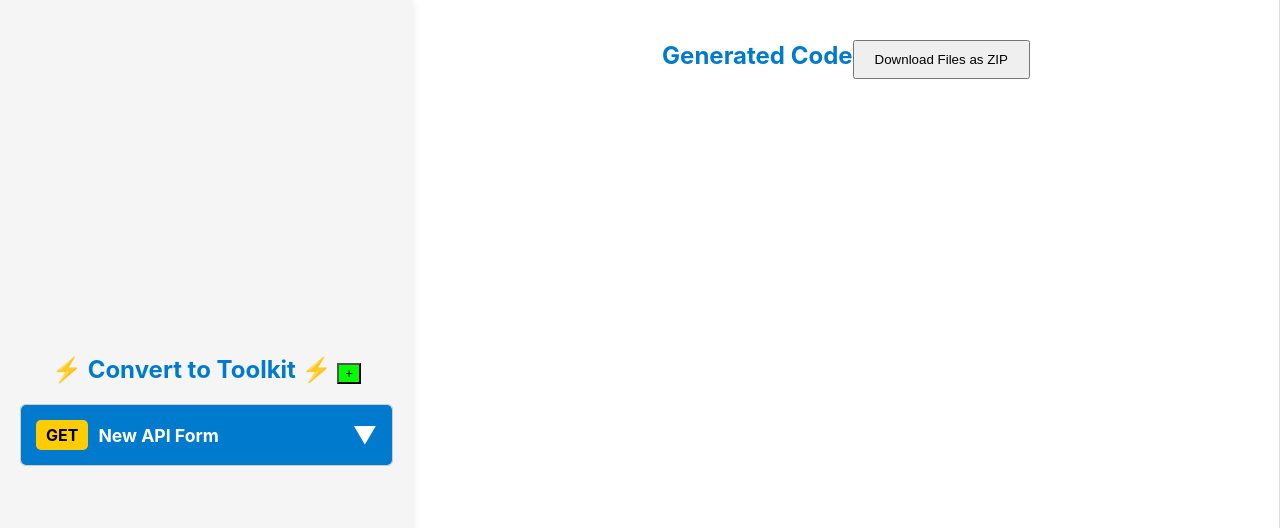
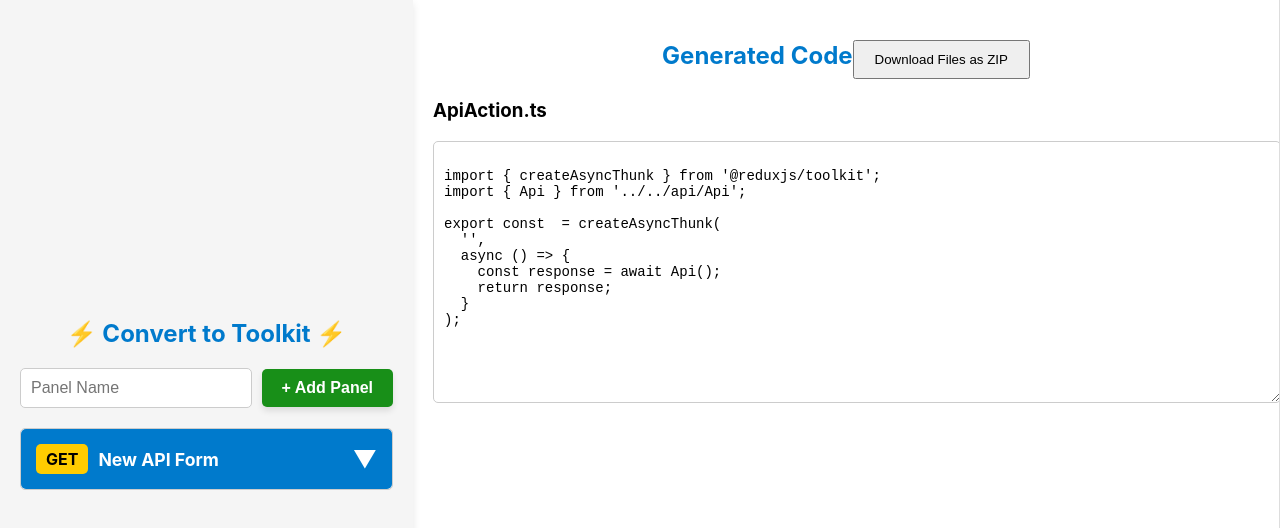
Before and after one commit to Suryash-343/redux_to_toolkit, a React (Create React App) app: page / in a window 1280 px wide. Shown: the top 528 px of the page. Built offline with nearby package versions, Linux system fonts and the light colour scheme; the HTML template or start-up script is replaced by a standard one.

Commit message:
single app handled, mapping pending, data retrieval working fine

```diff
--- a/src/components/ActionForm.tsx
+++ b/src/components/ActionForm.tsx
@@ -6,15 +6,8 @@ import ApiCodeBox from './ApiCodeBox.tsx';
 import DownloadZipButton from './DownloadZipButton.tsx';
 
 const ActionForm = () => {
-    const [formData, setFormData] = useState({
-        panelName: '',
-        reducer: '',
-        endpoint: '',
-        apiFunctionName: '',
-        requestType: 'get', // Default to GET
-        dynamicUrl: false, // Default to false
-        payloadBody: false, // Default to false
-    });
+
+    const [panelName, setPanelName] = useState('');
     const [sliceCode, setSliceCode] = useState('');
     const [typeCode, setTypeCode] = useState('');
     const [apiActionCode, setApiActionCode] = useState('');
@@ -49,7 +42,6 @@ const ActionForm = () => {
     //     }
     // };
 
-    const { panelName, apiFunctionName, reducer, endpoint, dynamicUrl, payloadBody, requestType } = formData;
     const files = [
 
         {
@@ -72,7 +64,6 @@ const ActionForm = () => {
     const [forms, setForms] = useState([
         {
             id: Date.now(),
-            panelName: '',
             reducer: '',
             endpoint: '',
             apiFunctionName: '',
@@ -135,6 +126,8 @@ const ActionForm = () => {
     const toggleAccordion = (id: number) => {
         setExpandedForm((prev) => (prev === id ? null : id));
     };
+    console.log(forms, '---+++')
+
     return (
         <div
             style={{
@@ -157,47 +150,37 @@ const ActionForm = () => {
                 <h2 style={{ textAlign: 'center', color: '#007acc' }}>Generated Code
                     <DownloadZipButton zipName={`${panelName}-converted`} files={files} />
                 </h2>
-                {panelName && endpoint && (
-                    <ApiCodeBox
+
+                {/* <ApiCodeBox
                         panelName={panelName}
-                        endpoint={endpoint}
-                        requestType={requestType}
-                        apiFunctionName={apiFunctionName}
-                        dynamicUrl={dynamicUrl}
-                        payloadBody={payloadBody}
+                        forms={forms}
                         apiCode={apiCode}
                         setApiCode={setApiCode}
-                    />
-                )}
-                {panelName && apiFunctionName && endpoint && (
+                    /> */}
+
+
                 <ApiActionCodeBox
                     panelName={panelName}
-                        apiFunctionName={apiFunctionName}
-                        endpoint={endpoint}
-                        dynamicUrl={dynamicUrl}
-                        payloadBody={payloadBody}
+                    forms={forms}
                     apiActionCode={apiActionCode}
                     setApiActionCode={setApiActionCode}
                 />
-                )}
-                {panelName && apiFunctionName && reducer && (
-                    <SliceCodeBox
-                        panelName={panelName}
-                        apiFunctionName={apiFunctionName}
-                        reducer={reducer}
+
+
+                {/* <SliceCodeBox
+                       forms={forms}
                         sliceCode={sliceCode}
                         setSliceCode={setSliceCode}
-                    />
-                )}
+                    /> */}
 
-                {panelName && endpoint && (
-                    <TypeCodeBox
-                        panelName={panelName}
-                        reducer={reducer}
+
+
+                {/* <TypeCodeBox
+                        forms={forms}
                         typeCode={typeCode}
                         setTypeCode={setTypeCode}
-                    />
-                )}
+                    /> */}
+
 
             </div>
             {/* Right Side: Form */}
@@ -214,9 +197,59 @@ const ActionForm = () => {
                 }}
             >
                 <div style={{ padding: '20px' }}>
-                    <h2 style={{ textAlign: 'center', color: '#007acc' }}>⚡ Convert to Toolkit ⚡             <button onClick={handleAddForm} style={{ marginTop: '20px',  backgroundColor: "#00ff00" }}>
-                        +
-                    </button></h2>
+                    <h2 style={{ textAlign: 'center', color: '#007acc' }}>⚡ Convert to Toolkit ⚡ </h2>
+                    <div
+                        style={{
+                            display: 'flex',
+                            justifyContent: 'space-between',
+                            alignItems: 'center',
+                            marginBottom: '20px',
+                        }}
+                    >
+                        {/* Input Field */}
+                        <input
+                            placeholder="Panel Name"
+                            value={panelName}
+                            onChange={(e: any) => setPanelName(e.target.value)}
+                            style={{
+                                flex: 1,
+                                padding: '10px',
+                                border: '1px solid #ccc',
+                                borderRadius: '5px',
+                                fontSize: '1em',
+                                marginRight: '10px', // Space between input and button
+                            }}
+                        />
+
+                        {/* Add Button */}
+                        <button
+                            onClick={handleAddForm}
+                            style={{
+                                padding: '10px 20px',
+                                backgroundColor: '#188f18',
+                                color: 'white',
+                                border: 'none',
+                                borderRadius: '5px',
+                                fontSize: '1em',
+                                fontWeight: 'bold',
+                                cursor: 'pointer',
+                                boxShadow: '0 4px 6px rgba(0, 0, 0, 0.1)',
+                                transition: 'transform 0.2s ease-in-out',
+                            }}
+                            onMouseOver={(e) => (e.currentTarget.style.transform = 'scale(1.05)')}
+                            onMouseOut={(e) => (e.currentTarget.style.transform = 'scale(1)')}
+                        >
+                            + Add Panel
+                        </button>
+                    </div>
+
+                    <div style={{
+                        display: 'flex',
+                        flexDirection: 'column',
+                        marginTop: '20px',
+                        overflow: 'auto',
+                        maxHeight: '60vh',
+                    }}>
                         {forms.map((form) => (
                             <div
                                 key={form.id}
@@ -369,6 +402,9 @@ const ActionForm = () => {
                         ))}
 
                     </div>
+
+
+                </div>
             </div>
 
 
--- a/src/components/ApiActionCodeBox.tsx
+++ b/src/components/ApiActionCodeBox.tsx
@@ -1,17 +1,11 @@
 import React, { useState, useEffect } from 'react';
 
 const ApiActionCodeBox = ({ panelName,
-  apiFunctionName,
-  endpoint,
-  dynamicUrl,
-  payloadBody,
+  forms,
 apiActionCode,
 setApiActionCode }: {
   panelName: string;
-  apiFunctionName: string;
-  endpoint:string;
-  dynamicUrl:any;
-  payloadBody:any;
+  forms:any;
   apiActionCode:any;
 setApiActionCode:any;
  }) => {
@@ -24,17 +18,17 @@ setApiActionCode:any;
       .replace(/\s+/g, ''); // Remove all spaces
   };
   useEffect(() => {
-    if (panelName && apiFunctionName) {
+    if (forms) {
 
       // Dynamically generate the API Action code
       const dynamicCode = `
 import { createAsyncThunk } from '@reduxjs/toolkit';
-import { ${camelCase(apiFunctionName)}Api } from '../../api/${camelCase(panelName)}Api';
+import { ${camelCase(forms[0]?.apiFunctionName)}Api } from '../../api/${camelCase(panelName)}Api';
 
-export const ${camelCase(apiFunctionName)} = createAsyncThunk(
-  '${endpoint}',
-  async (${dynamicUrl ? 'url: string': ''}${payloadBody ? 'body: any': ''}) => {
-    const response = await ${camelCase(apiFunctionName)}Api(${dynamicUrl ? 'url' : ''}${payloadBody ? 'body': ''});
+export const ${camelCase(forms[0]?.apiFunctionName)} = createAsyncThunk(
+  '${forms[0]?.endpoint}',
+  async (${forms[0]?.dynamicUrl ? 'url: string': ''}${forms[0]?.payloadBody ? 'body: any': ''}) => {
+    const response = await ${camelCase(forms[0]?.apiFunctionName)}Api(${forms[0]?.dynamicUrl ? 'url' : ''}${forms[0]?.payloadBody ? 'body': ''});
     return response;
   }
 );
@@ -42,7 +36,7 @@ export const ${camelCase(apiFunctionName)} = createAsyncThunk(
 
       setApiActionCode(dynamicCode); // Set the code to display in the textbox
     }
-  }, [panelName, apiFunctionName, endpoint, dynamicUrl, payloadBody]);
+  }, [panelName, forms]);
   return (
     <div>
       <h3>{camelCase(panelName)}ApiAction.ts</h3>
```
Lines whose indentation alone changed are shown as unchanged.
